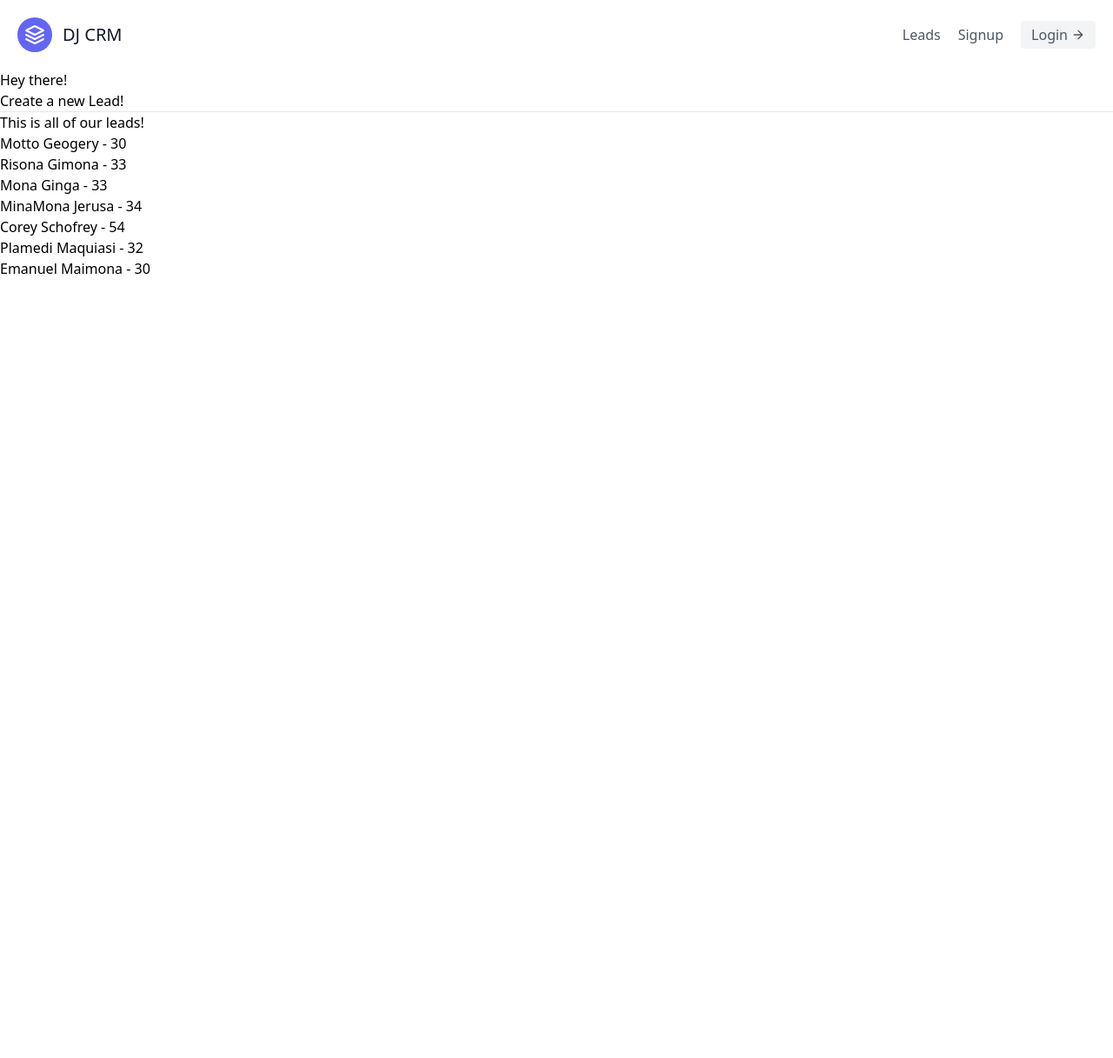
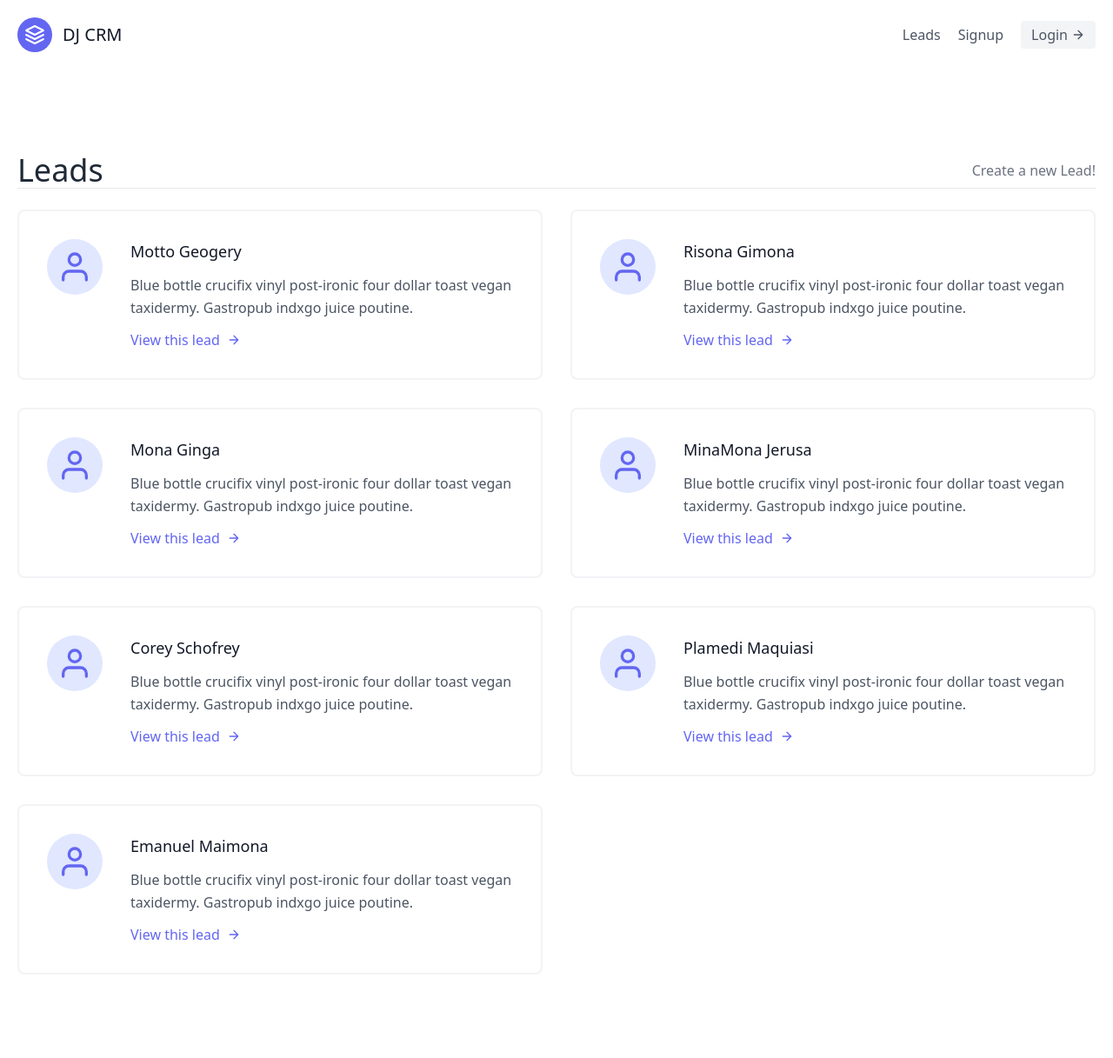
Before and after one commit to emaimona/django-crm, a Django app: page /leads/ in a window 1280 px wide. Shown: the whole page at 87% size. Before the commit the page ends 315 px from the top, so only its background shows below. Run offline with Django 4.2, Linux system fonts and the light colour scheme; data comes from the database, SQL or seed files in the repository; some libraries are stand-ins or nearby versions.

Commit message:
update lead-list

```diff
--- a/leads/templates/leads/lead_list.html
+++ b/leads/templates/leads/lead_list.html
@@ -1,22 +1,50 @@
 {% extends 'base.html' %}
 
 {% block content %}
-    <h1>Hey there!</h1>
-    {% comment 'my first django comment'%}
+<section class="text-gray-600 body-font">
+    <div class="container px-5 py-24 mx-auto flex flex-wrap">
+        <div class="w-full mb-6 py=6 flex justify-between items-center border-b border-gray-200 ">
+            <div>
+                <h1 class="text-4xl text-gray-800">Leads</h1>
+            </div>
+            <div>
+                 <a class="text-gray-500 hover:text-blue-500"  href="{% url 'leads:lead-create'%}">Create a new Lead!</a>
+            </div>
+        </div>
 
-      firs we have the namespace and then the url name
-        that is {{% url 'namespace:url-name'%}}
+        <hr>
+        <div class="flex flex-wrap -m-4">
+            {% for i in lead %}
+            <div class="p-4 lg:w-1/2 md:w-full">
+                <div class="flex border-2 rounded-lg border-gray-200 border-opacity-50 p-8 sm:flex-row flex-col">
+                    <div class="w-16 h-16 sm:mr-8 sm:mb-0 mb-4 inline-flex items-center justify-center rounded-full bg-indigo-100 text-indigo-500 flex-shrink-0">
+                    <svg fill="none" stroke="currentColor" stroke-linecap="round" stroke-linejoin="round" stroke-width="2" class="w-10 h-10" viewBox="0 0 24 24">
+                        <path d="M20 21v-2a4 4 0 00-4-4H8a4 4 0 00-4 4v2"></path>
+                        <circle cx="12" cy="7" r="4"></circle>
+                    </svg>
+                    </div>
+                    <div class="flex-grow">
+                    <h2 class="text-gray-900 text-lg title-font font-medium mb-3"> {{ i.first_name }} {{ i.last_name }} </h2>
+                    <p class="leading-relaxed text-base">Blue bottle crucifix vinyl post-ironic four dollar toast vegan taxidermy. Gastropub indxgo juice poutine.</p>
+                    <a href="{% url 'leads:lead-detail' i.pk %}" class="mt-3 text-indigo-500 inline-flex items-center">View this lead
+                        <svg fill="none" stroke="currentColor" stroke-linecap="round" stroke-linejoin="round" stroke-width="2" class="w-4 h-4 ml-2" viewBox="0 0 24 24">
+                        <path d="M5 12h14M12 5l7 7-7 7"></path>
+                        </svg>
+                    </a>
+                    </div>
+                </div>
+            </div>
+            {% endfor %}
+        </div>
+    </div>
+  </section>
 
-        for one line comment we have {# write here #}
-    {% endcomment %}
+{% comment 'my first django comment'%}
+    firs we have the namespace and then the url name
+    that is {{% url 'namespace:url-name'%}}
 
-    <a href="{% url 'leads:lead-create'%}">Create a new Lead!</a>
-    <hr>
-    <h2>This is all of our leads!</h2>
+    for one line comment we have {# write here #}
+{% endcomment %}
 
-        {% for i in lead %}
-            <div class="lead">
-                <a href="{% url 'leads:lead-detail' i.pk %}"> {{ i.first_name }} {{ i.last_name }} </a> - {{i.age}}
-            </div>
-        {% endfor %}
+
 {% endblock %}
```
